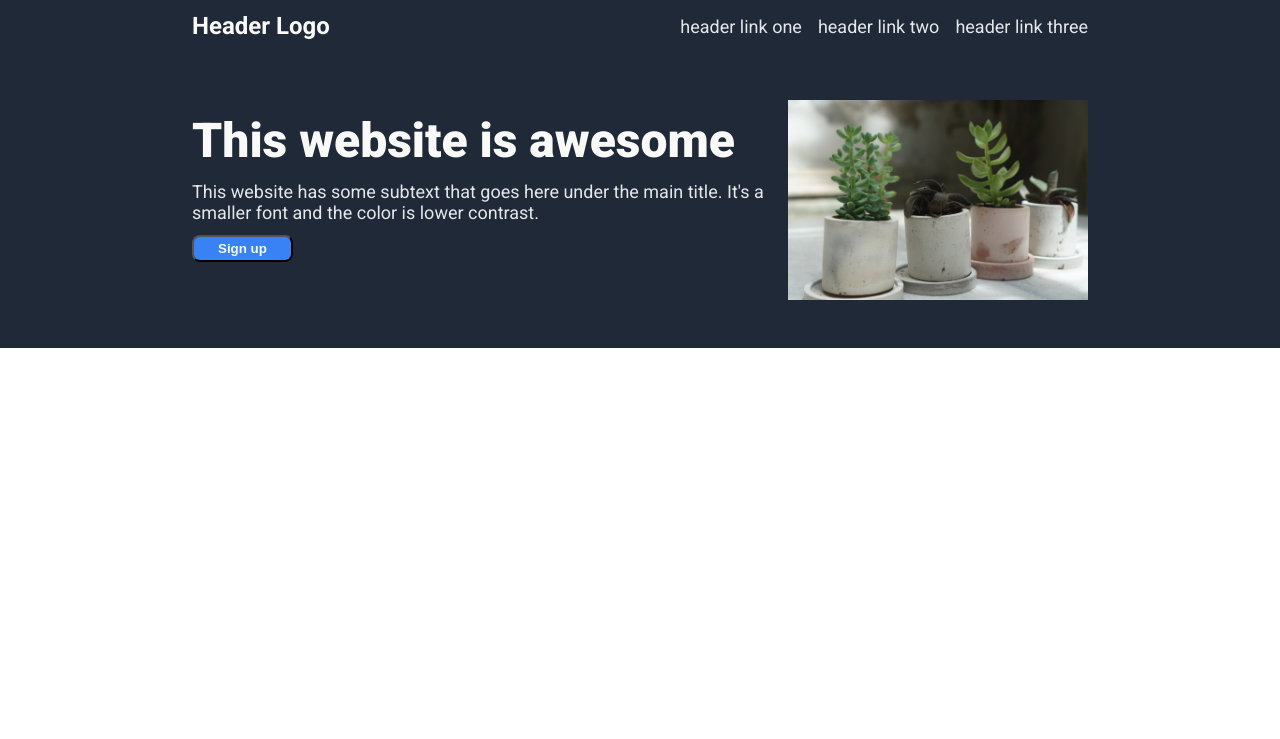
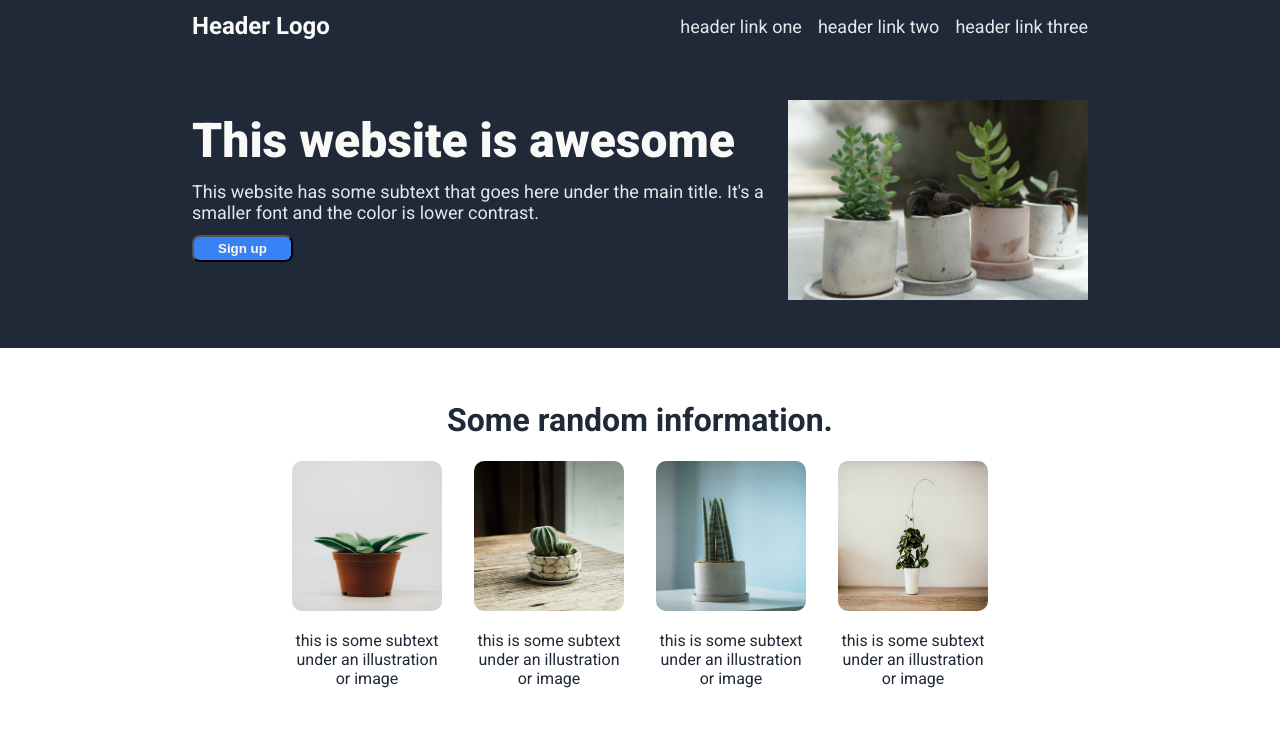
Before and after one commit to frogrin/landing-page, a plain HTML site: page index.html in a window 1280 px wide. Drawn offline with Linux system fonts and the light colour scheme.

Commit message:
Finish cards section

```diff
--- a/index.html
+++ b/index.html
@@ -11,6 +11,7 @@
   </head>
 
   <body>
+    <!-- First section -->
     <div class="one">
       <header>
         <p class="logo">Header Logo</p>
@@ -33,5 +34,28 @@
           <img src="./images/plants.jpg" alt="plants">
         </div>
     </div>
+
+    <!-- Second section -->
+    <div class="two">
+      <h1>Some random information.</h1>
+      <div class="cards">
+        <div class="card">
+          <img src="./images/plant6.jpg">
+          <p>this is some subtext under an illustration or image</p>
+        </div>
+        <div class="card">
+          <img src="./images/plant1.jpg">
+          <p>this is some subtext under an illustration or image</p>
+        </div>
+        <div class="card">
+          <img src="./images/plant2.jpg">
+          <p>this is some subtext under an illustration or image</p>
+        </div>
+        <div class="card">
+          <img src="./images/plant4.jpg">
+          <p>this is some subtext under an illustration or image</p>
+        </div>
+      </div>
+    </div>
 </body>
 </html>
--- a/style.css
+++ b/style.css
@@ -73,3 +73,24 @@
     font-weight: 700;
     padding: 4px 24px;
 }
+
+/* Cards */
+.two {
+    text-align: center;
+    padding: 32px;
+    color: #1F2937;
+}
+.cards {
+    display: flex;
+    justify-content: center;
+    gap: 32px;
+}
+.card {
+    max-width: 150px;
+}
+
+.card img {
+    width: 150px;
+    height: 150px;
+    border-radius: 10px;
+}
```
Also changed, not shown: images/plant1.jpg (added), images/plant2.jpg (added), images/plant4.jpg (added), images/plant6.jpg (added).
